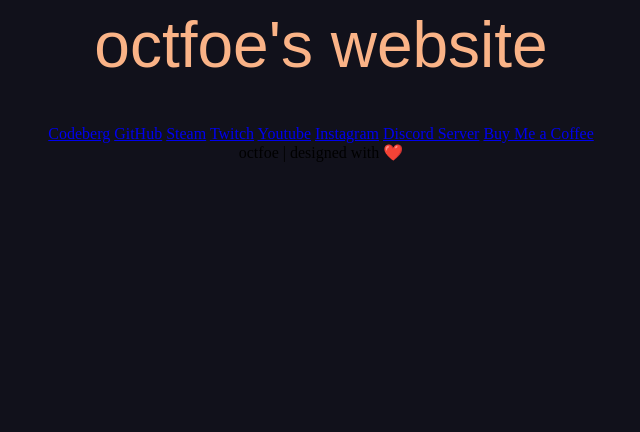
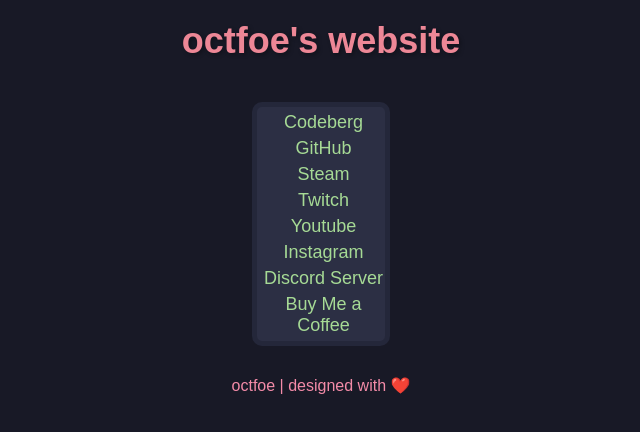
Before and after one commit to octfoe/octfoe.github.io, a plain HTML site: page index.html in a window 1280 px wide. Shown: the whole page, without its empty margins (319-959 px from the left). Drawn offline with Linux system fonts and the light colour scheme; a web font is replaced by a local one.

Commit message:
Update styles.css

```diff
--- a/styles.css
+++ b/styles.css
@@ -1,24 +1,45 @@
 @import url('https://fonts.googleapis.com/css2?family=Pixelify+Sans&family=Sofia+Sans+Condensed:ital,wght@1,300&display=swap');
 
-:root {
-  width: 100%;
-  height: 100%;
-  display: table;
-  overflow: hidden;
-  user-select: none;
-  background-color: #11111b;
-}
-
 body {
-    display: table-cell;
-    vertical-align: middle;
-    text-align: center;
+  background-color: #181926;
+  font-family: 'Sofia Sans Condensed', sans-serif;
+  margin: 0;
+  padding: 0;
+  display: flex;
+  flex-direction: column;
+  min-height: 100vh;
 }
 
 h1 {
-    font-size: 4em;
-    font-weight: normal;
-    text-transform: lowercase;
-    font-family: 'Sofia Sans Condensed', sans-serif;
-    color: #fab387;
-  }
+  padding: 20px;
+  text-align: center;
+  font-size: 36px;
+  margin: 0;
+  color: #ed8796;
+  text-shadow: 2px 2px 4px rgba(0, 0, 0, 0.3);
+}
+
+.social-links {
+  border: 5px solid #24273a;
+  background-color: #2c2f44;
+  border-radius: 10px;
+  margin: 20px auto;
+  width: 10%;
+  text-align: center;
+}
+
+.social-links a {
+  display: block;
+  margin-bottom: 10px;
+  color: #a6da95;
+  text-decoration: none;
+  margin: 5px 0;
+  margin-left: 5px;
+  font-size: 18px;
+}
+
+footer {
+  color: #f38ba8;
+  text-align: center;
+  padding: 10px;
+}
```
